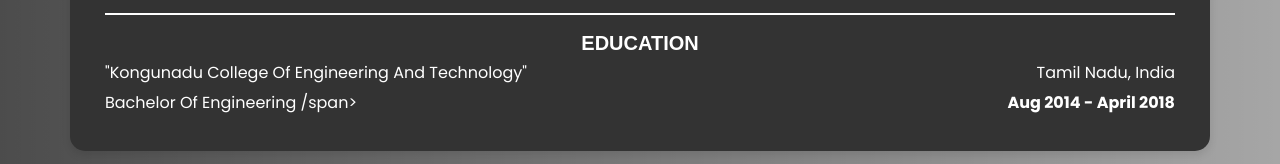
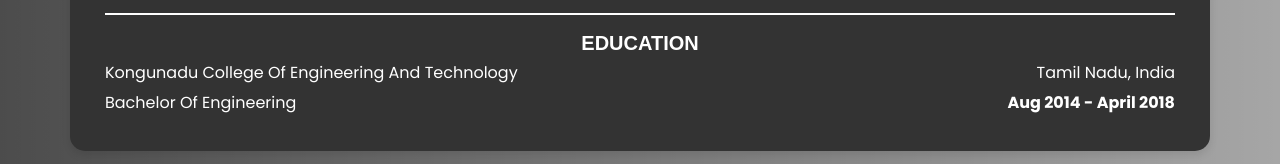
Before and after one commit to vigneshbalu96/Git_Portfolio, a plain HTML site: page contact.html in a window 1280 px wide. Shown: the part 2183-2347 px from the top of the page. Drawn offline with Linux system fonts and the light colour scheme.

```diff
--- a/contact.html
+++ b/contact.html
@@ -299,12 +299,12 @@
 
                 <h5 style="text-align: center; font-family: 'Arial', serif;"><strong>EDUCATION</strong></h5>
                 <h6>
-                  "Kongunadu College Of Engineering And Technology"
+                  Kongunadu College Of Engineering And Technology
                   <span style="float: right; font-size: 16px ">Tamil Nadu, India</span>
                 </h6>
                 <p>
                   Bachelor Of Engineering
-                  <strong><span style="float: right; font-size: 16px;">Aug 2014 - April 2018</strong>/span>
+                  <span style="float: right; font-size: 16px;"><strong>Aug 2014 - April 2018</strong></span>
                 </p>
               </div>
             </section>
```
